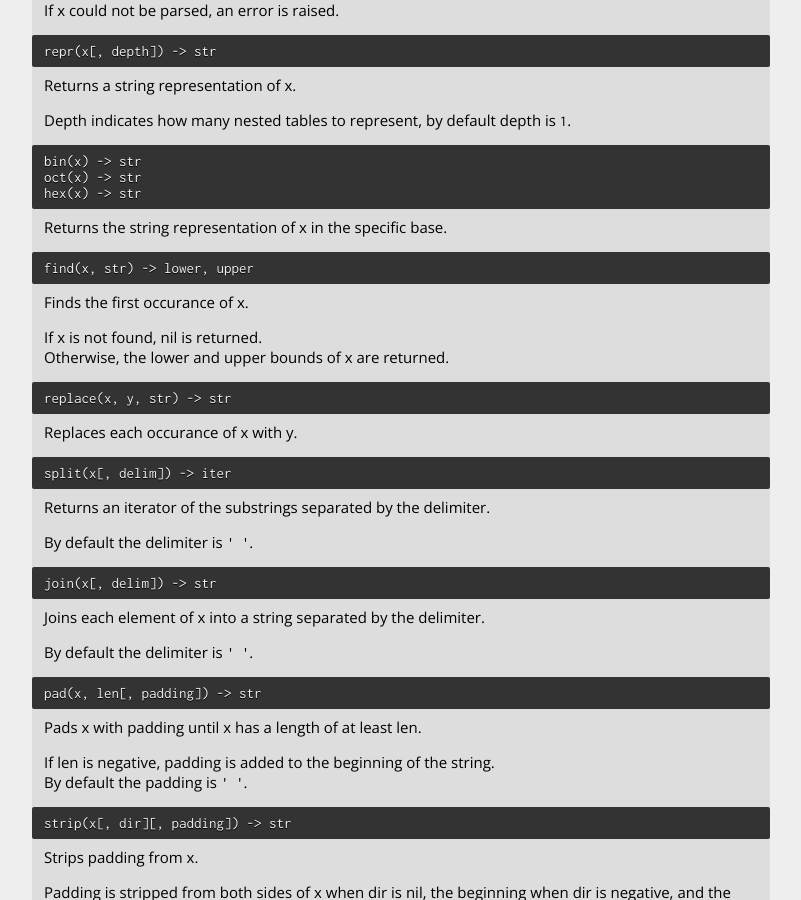
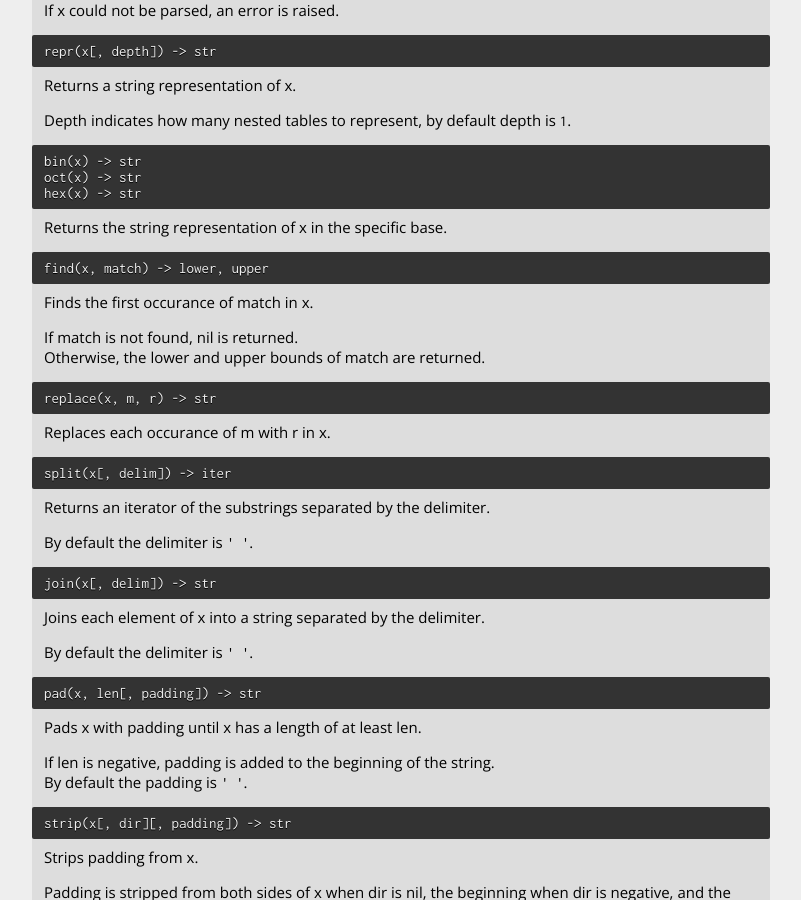
Before and after one commit to mu-script/mu-script.github.io, a Jekyll site: the page built from docs/builtins.md, in a window 1280 px wide and 900 px high, scrolled down 4752 px. Shown: the whole window, without its empty margins (239-1040 px from the left). Built offline with Jekyll 4.4.1, drawn with Linux system fonts in a browser that asks for light colours.

Commit message:
Updated change to find/replace documentation

```diff
--- a/docs/builtins.md
+++ b/docs/builtins.md
@@ -339,17 +339,17 @@ Depth indicates how many nested tables to represent, by default depth is `1`.
 Returns the string representation of x in the specific base.
 </dd>
 
-<dt id="find" markdown="span">[find](#find)(x, str) -> lower, upper</dt>
+<dt id="find" markdown="span">[find](#find)(x, match) -> lower, upper</dt>
 <dd markdown="block">
-Finds the first occurance of x.
+Finds the first occurance of match in x.
 
-If x is not found, nil is returned.
-Otherwise, the lower and upper bounds of x are returned.
+If match is not found, nil is returned.
+Otherwise, the lower and upper bounds of match are returned.
 </dd>
 
-<dt id="replace" markdown="span">[replace](#replace)(x, y, str) -> str</dt>
+<dt id="replace" markdown="span">[replace](#replace)(x, m, r) -> str</dt>
 <dd markdown="block">
-Replaces each occurance of x with y.
+Replaces each occurance of m with r in x.
 </dd>
 
 <dt id="split" markdown="span">[split](#split)(x[, delim]) -> iter</dt>
```
